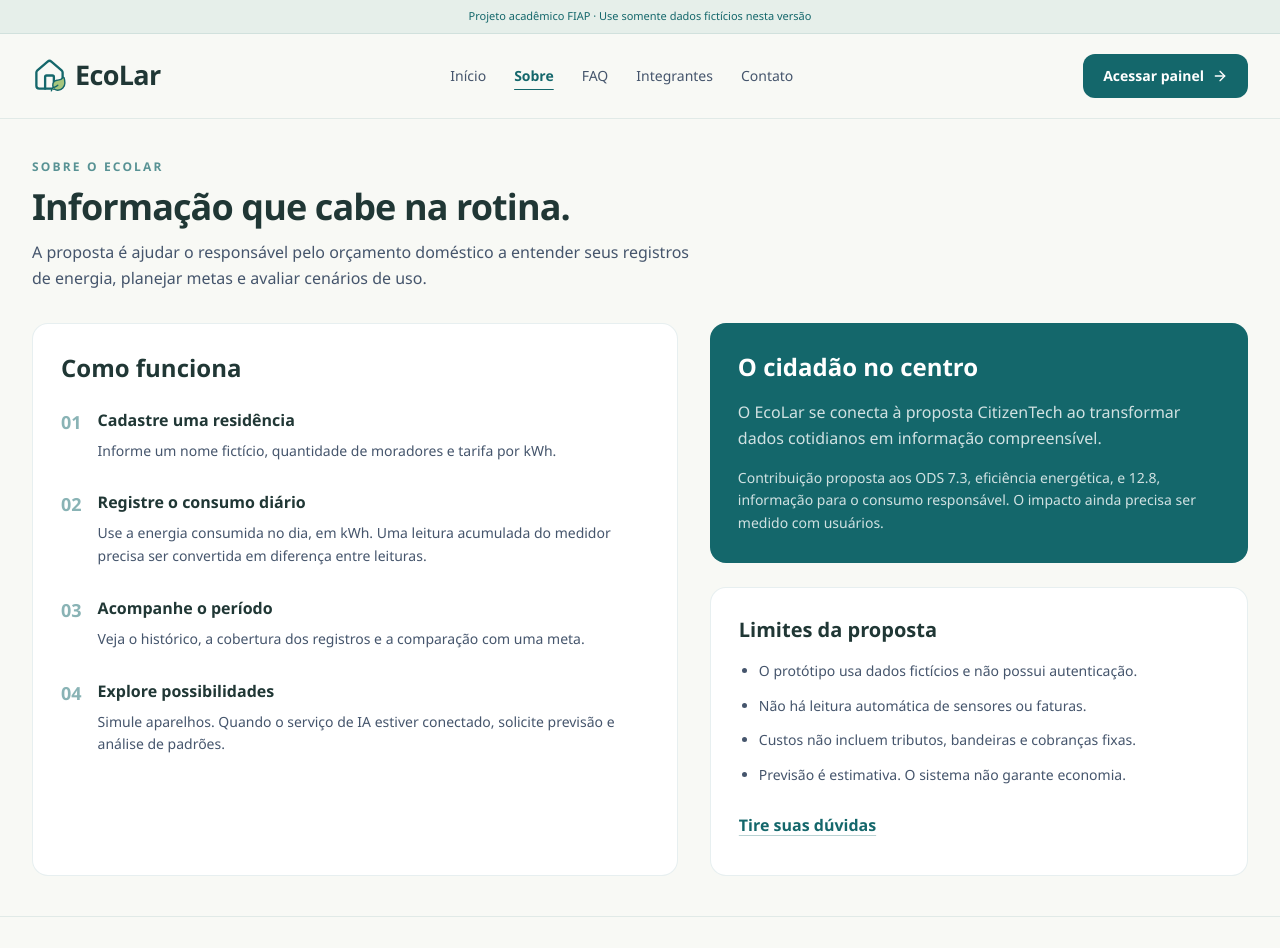
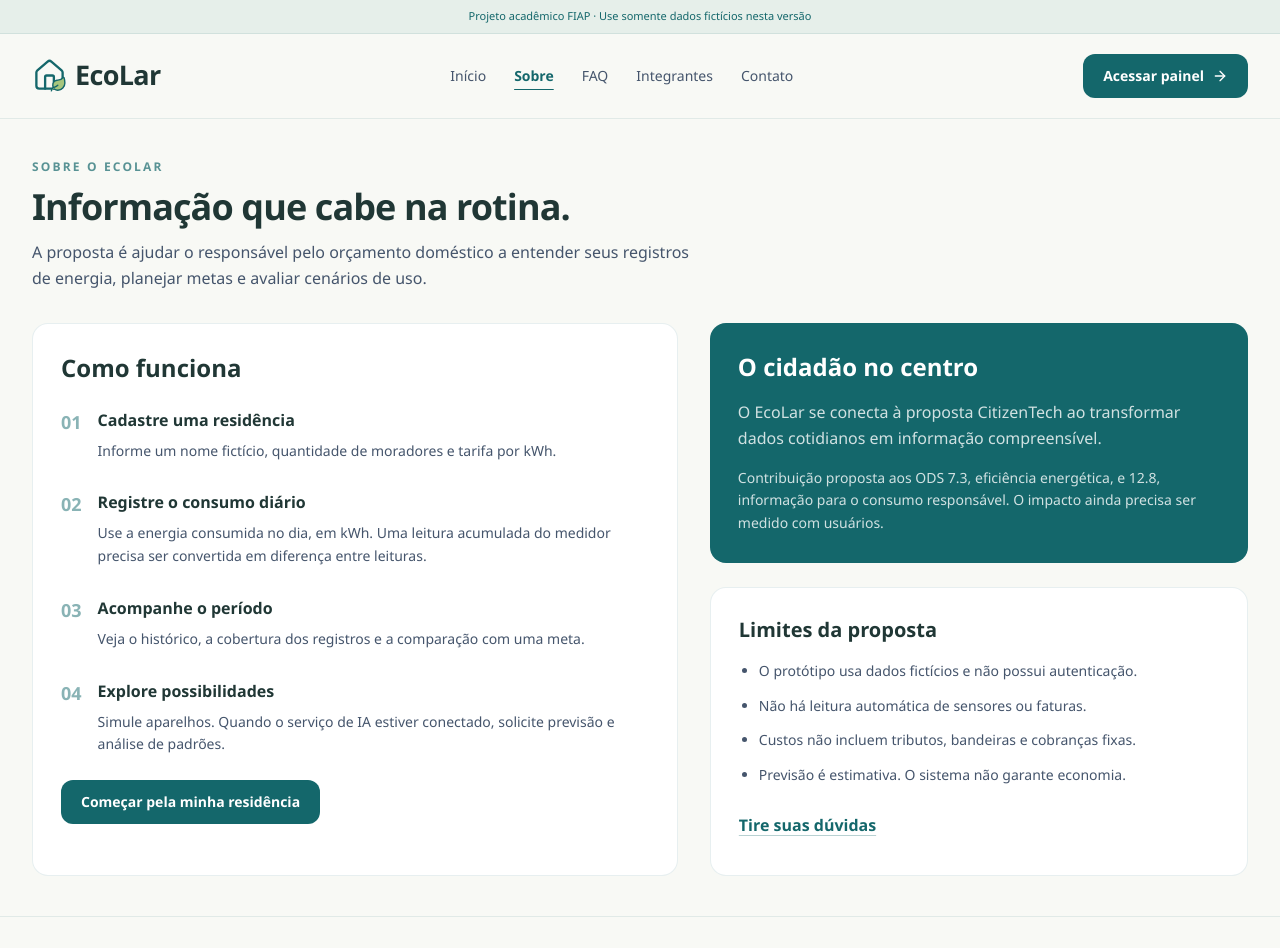
Before and after one commit to ecolar-fiap-2026/ecolar-frontend, a React (Vite) app: page /sobre in a window 1280 px wide. Shown: the top 948 px of the page. Built offline with nearby package versions, Linux system fonts and the light colour scheme.

Commit message:
feat: abrir cadastro de residencias pela pagina sobre

```diff
--- a/src/pages/About.tsx
+++ b/src/pages/About.tsx
@@ -44,6 +44,9 @@ export default function About() {
               </li>
             ))}
           </ol>
+          <Link className="btn mt-6" to="/residencias">
+            Começar pela minha residência
+          </Link>
         </section>
         <div className="space-y-6">
           <section className="rounded-2xl bg-forest p-7 text-white">
```
